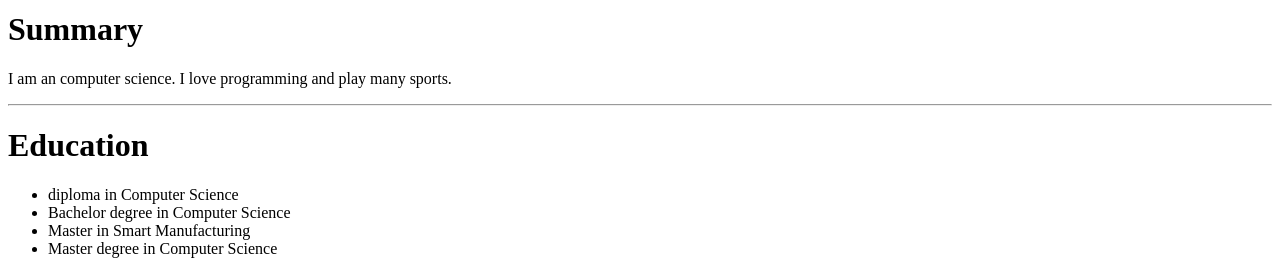
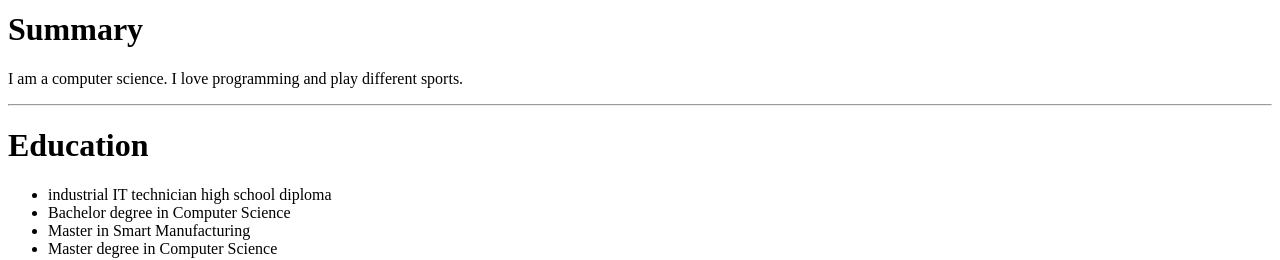
Before and after one commit to gianluca7cristaudo/My-Resume, a plain HTML site: page index.html in a window 1280 px wide. Shown: the part 294-554 px from the top of the page. Drawn offline with Linux system fonts and the light colour scheme.

Commit message:
Add files via upload

```diff
--- a/index.html
+++ b/index.html
@@ -8,12 +8,12 @@
         <h1>Gianluca Cristaudo</h1>
         <img src="./assets/images/fotoMatera.jpg" alt="foto di Gianluca" height="200" width="200">
         <h1>Summary</h1>
-        <p>I am an computer science. I love programming and play many sports.</p>
+        <p>I am a computer science. I love programming and play different sports.</p>
         <hr>
         <h1>Education</h1>
         <p>
             <ul>
-                <li>diploma in Computer Science</li>
+                <li>industrial IT technician high school diploma</li>
                 <li>Bachelor degree in Computer Science</li>
                 <li>Master in Smart Manufacturing</li>
                 <li>Master degree in Computer Science</li>
```
